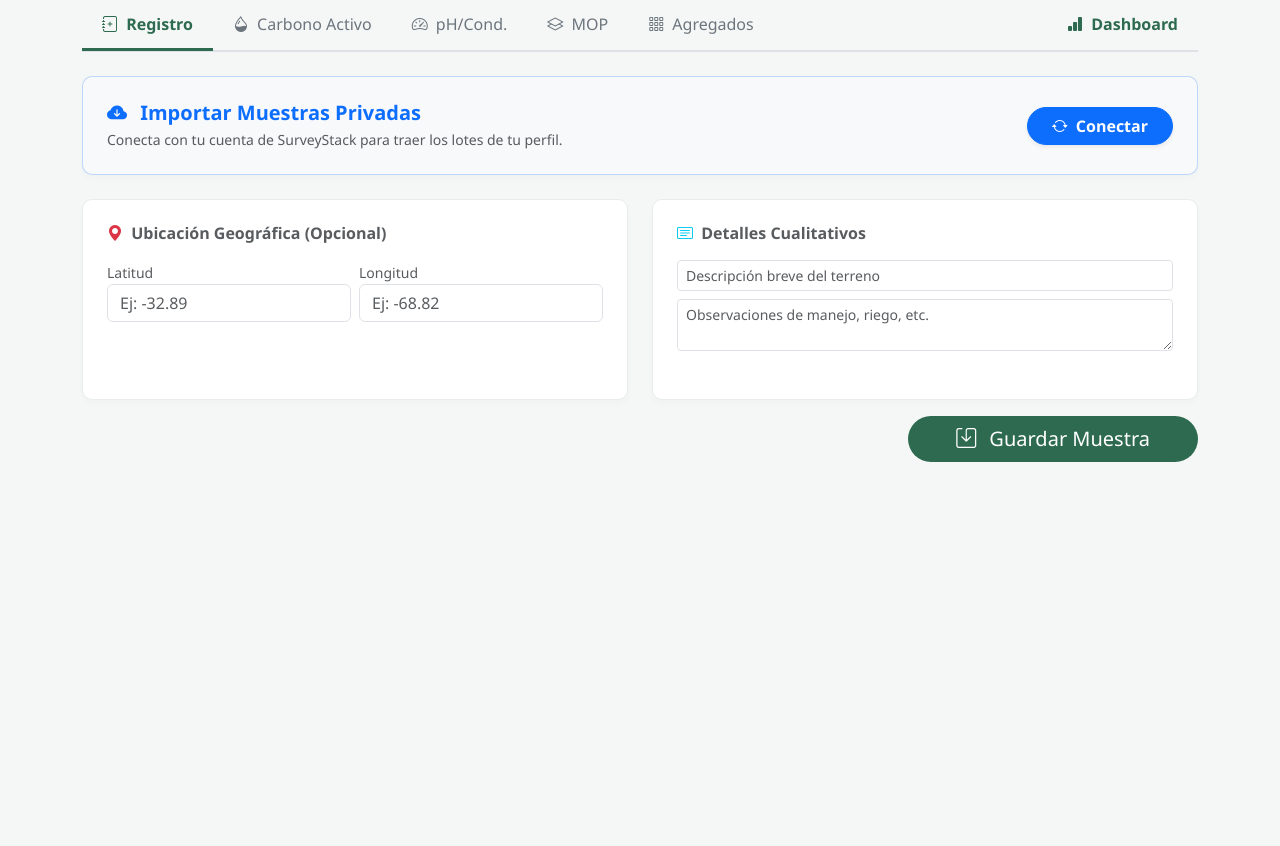
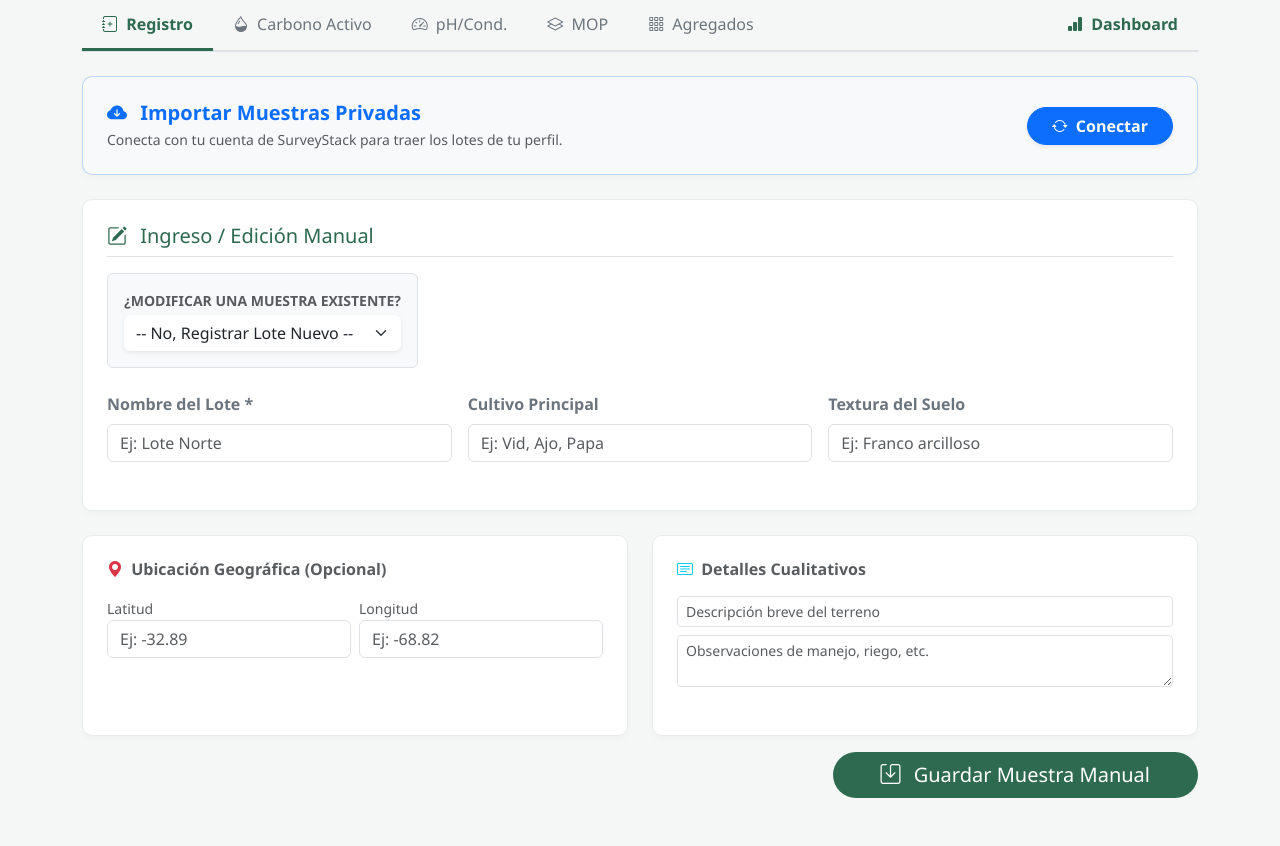
Before and after one commit to fmcanoc/Lab-agroecologico, a Flask app: page / in a window 1280 px wide. Shown: the part 137-983 px from the top of the page. Before the commit the page ends 599 px from the top, so only its background shows below. Run offline with Flask 3, Linux system fonts and the light colour scheme; the visitor is signed in with stand-in values (Sample User, id 1); data that the repository does not hold is empty; some libraries are stand-ins or nearby versions.

Commit message:
Update index.html

```diff
--- a/templates/index.html
+++ b/templates/index.html
@@ -61,7 +61,8 @@
     <div class="tab-content" id="contenidoPestanas">
 
         <div class="tab-pane fade show active" id="muestras">
-            <div class="section-card bg-light d-flex justify-content-between align-items-center border-primary border-opacity-25">
+
+            <div class="section-card bg-light d-flex justify-content-between align-items-center border-primary border-opacity-25 mb-4">
                 <div>
                     <h5 class="text-primary fw-bold m-0"><i class="bi bi-cloud-arrow-down-fill me-2"></i> Importar Muestras Privadas</h5>
                     <p class="text-muted small m-0 mt-1">Conecta con tu cuenta de SurveyStack para traer los lotes de tu perfil.</p>
@@ -103,6 +104,26 @@
                     </div>
                 </div>
             </div>
+            <form action="/" method="POST" class="form-memoria" data-tab="registro">
+                <input type="hidden" name="form_type" value="registro_muestra">
+
+                <div class="section-card">
+                    <h5 class="mb-3 text-agro border-bottom pb-2"><i class="bi bi-pencil-square me-2"></i> Ingreso / Edición Manual</h5>
+
+                    <div class="mb-4 bg-light p-3 rounded d-inline-block border">
+                        <label class="form-label small fw-bold text-muted mb-1 d-block text-uppercase">¿Modificar una muestra existente?</label>
+                        <select class="form-select selector-memoria shadow-sm border-0" name="muestra_id_editar" style="min-width: 250px;">
+                            <option value="">-- No, Registrar Lote Nuevo --</option>
+                            {% for m in muestras %}<option value="{{ m.id }}">{{ m.nombre_muestra }}</option>{% endfor %}
+                        </select>
+                    </div>
+
+                    <div class="row g-3 mb-4">
+                        <div class="col-md-4"><label class="form-label fw-bold text-secondary">Nombre del Lote *</label><input type="text" class="form-control" name="nombre" required placeholder="Ej: Lote Norte"></div>
+                        <div class="col-md-4"><label class="form-label fw-bold text-secondary">Cultivo Principal</label><input type="text" class="form-control" name="cultivo" placeholder="Ej: Vid, Ajo, Papa"></div>
+                        <div class="col-md-4"><label class="form-label fw-bold text-secondary">Textura del Suelo</label><input type="text" class="form-control" name="textura" placeholder="Ej: Franco arcilloso"></div>
+                    </div>
+                </div>
 
                 <div class="row g-4">
                     <div class="col-md-6">
@@ -122,7 +143,10 @@
                         </div>
                     </div>
                 </div>
-                <div class="text-end mt-3"><button type="submit" class="btn btn-agro btn-lg px-5 rounded-pill"><i class="bi bi-save me-2"></i> Guardar Muestra</button></div>
+
+                <div class="text-end mt-3">
+                    <button type="submit" class="btn btn-agro btn-lg px-5 rounded-pill"><i class="bi bi-save me-2"></i> Guardar Muestra Manual</button>
+                </div>
             </form>
         </div>
 
```
Lines whose indentation alone changed are shown as unchanged.
